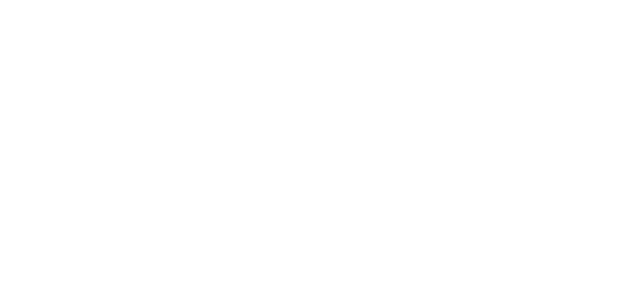
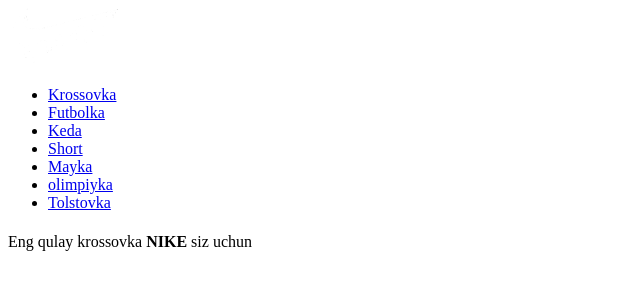
Before and after one commit to ktulyaganov/nike, a plain HTML site: page index.html in a window 1280 px wide. Shown: the whole page, without its empty margins (0-640 px from the left). Drawn offline with Linux system fonts and the light colour scheme.

Commit message:
header HTML

```diff
--- a/index.html
+++ b/index.html
@@ -9,5 +9,50 @@
 </head>
 <body>
 
+    <header class="header">
+
+        <nav>
+
+            <div class="nav">
+
+                <a href="#" class="nav__logo">
+
+                    <img src="image/logo.png" alt="" class="logo">
+
+                </a>
+
+                <ul class="nav__list">
+
+                    <li class="nav__item"> <a href="#" class="nav__link"> Krossovka </a></li>
+
+                    <li class="nav__item"> <a href="#" class="nav__link"> Futbolka </a></li>
+
+                    <li class="nav__item"> <a href="#" class="nav__link"> Keda </a></li>
+
+                    <li class="nav__item"> <a href="#" class="nav__link"> Short </a></li>
+
+                    <li class="nav__item"> <a href="#" class="nav__link"> Mayka </a></li>
+
+                    <li class="nav__item"> <a href="#" class="nav__link"> olimpiyka </a></li>
+
+                    <li class="nav__item"> <a href="#" class="nav__link"> Tolstovka </a></li>
+
+                </ul>
+
+            </div>
+
+        </nav>
+
+        <div class="header__content">
+
+            <h1 class="header__content-title">   </h1>
+
+            <p class="header__content-desc">  Eng qulay krossovka <strong> NIKE </strong> siz uchun </p>
+
+        </div>
+
+
+    </header>
+
 </body>
 </html>
```
Also changed, not shown: image/content.png (added), image/logo.png (added).
